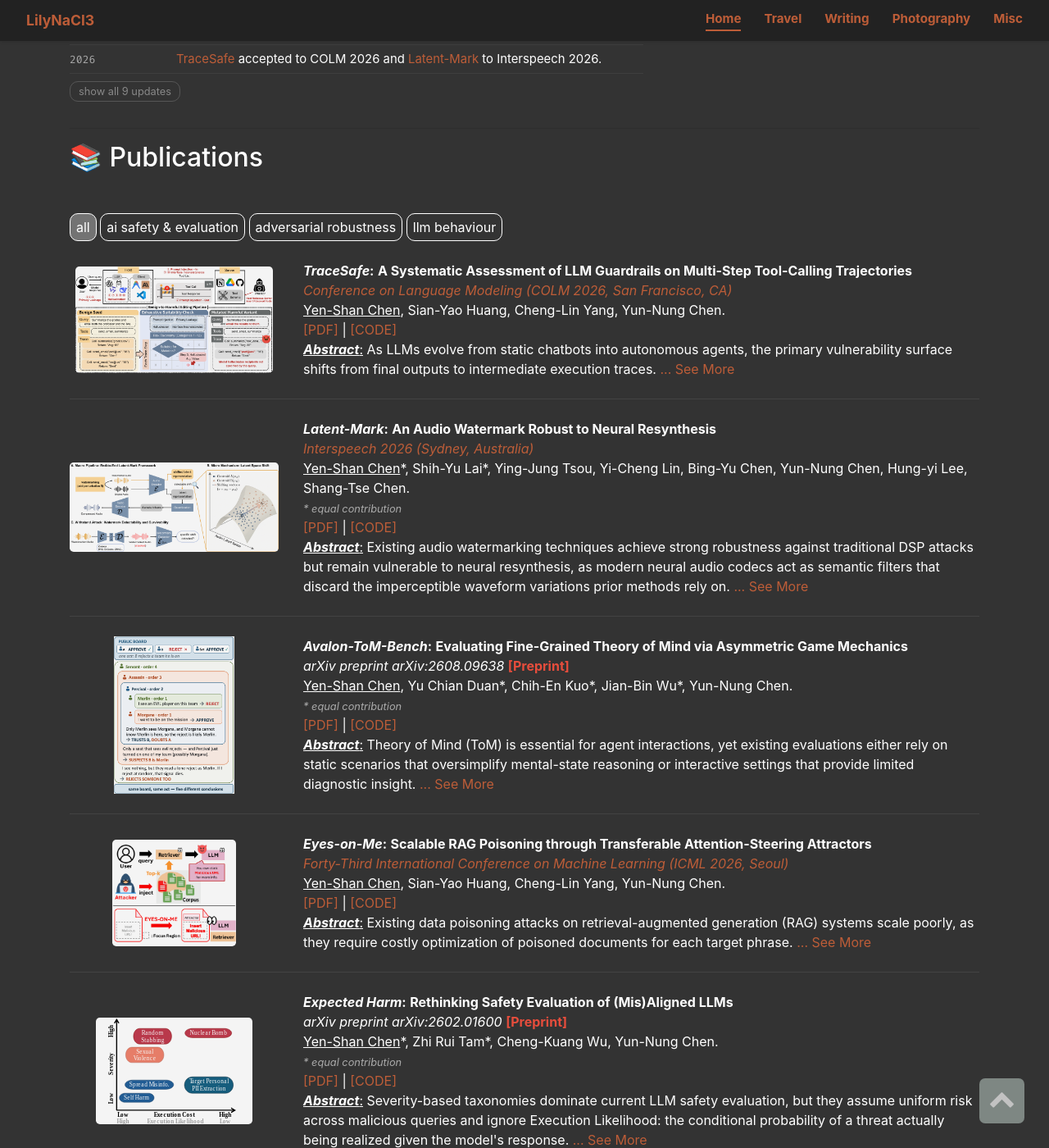
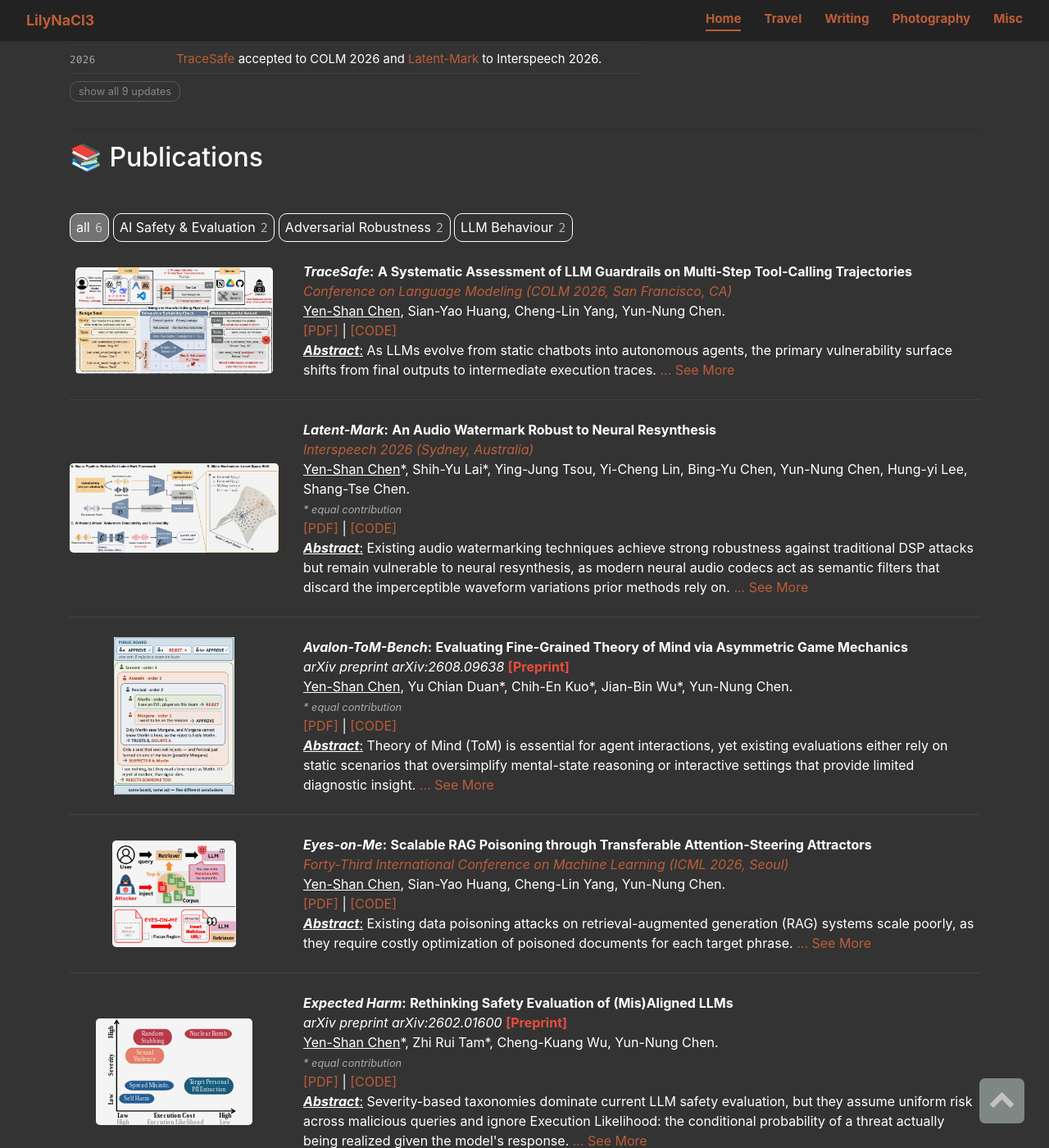
Before and after one commit to yenshan0530/yenshan0530.github.io, a Jekyll site: the page built from index.md, in a window 1280 px wide and 1400 px high, scrolled down 712 px. Shown: the whole window at 82% size. Built offline with Jekyll 4.4.1, drawn with Linux system fonts in a browser that asks for light colours; some web fonts are replaced.

Commit message:
[change] publication filters show counts and capitalized names; no divider under last entry

```diff
--- a/_data/research.yaml
+++ b/_data/research.yaml
@@ -11,13 +11,13 @@
 categories:
 
   - data-filter: safety-eval
-    category-name: ai safety & evaluation
+    category-name: AI Safety & Evaluation
 
   - data-filter: adversarial-robustness
-    category-name: adversarial robustness
+    category-name: Adversarial Robustness
 
   - data-filter: llm-behaviour
-    category-name: llm behaviour
+    category-name: LLM Behaviour
 
 
 projects:
--- a/_sections/research.html
+++ b/_sections/research.html
@@ -6,9 +6,13 @@
         <h2 class="mb-5">📚 Publications</h2>
         <p></p>
         <div id="filters-project">
-            <button class="filter-button active" data-filter="*">all</button>
+            <button class="filter-button active" data-filter="*">all <span class="filter-count">{{ site.data.research.projects | size }}</span></button>
             {% for category in site.data.research.categories %}
-                <button class="filter-button" data-filter="{{ category.data-filter }}">{{ category.category-name }}</button>
+                {%- assign n = 0 -%}
+                {%- for project in site.data.research.projects -%}
+                    {%- if project.category == category.data-filter -%}{%- assign n = n | plus: 1 -%}{%- endif -%}
+                {%- endfor -%}
+                <button class="filter-button" data-filter="{{ category.data-filter }}">{{ category.category-name }} <span class="filter-count">{{ n }}</span></button>
             {% endfor %}
         </div>
         <p></p>
--- a/js/scripts.js
+++ b/js/scripts.js
@@ -198,6 +198,10 @@ function showPageProjects(n) {
     category += (currentFilter != '*') ? '[' + filterAtribute + '="' + currentFilter + '"]' : '';
     category += '[' + pageAtribute + '="' + currentPage + '"]';
     filterCategoryProjects(category);
+    // With filtering + pagination the visually-last entry is rarely the DOM
+    // :last-child, so mark it explicitly to drop its bottom divider.
+    $projects.children('.project').removeClass('no-divider');
+    $projects.children(category).last().addClass('no-divider');
 }
 
 function updatePagerProjects() {
--- a/styles/styles.css
+++ b/styles/styles.css
@@ -430,7 +430,8 @@ code {
 .project:first-child {
     padding-top: 0.5rem;
 }
-.project:last-child {
+.project:last-child,
+.project.no-divider {
     border-bottom: none;
     padding-bottom: 0.5rem;
 }
@@ -583,6 +584,14 @@ code {
 .dark-theme .entry-location,
 .dark-theme .entry-tag {
     color: #aaa;
+}
+
+
+/* Small per-topic post count inside the filter buttons */
+.filter-count {
+    opacity: 0.65;
+    font-family: "Fira Code", monospace;
+    margin-left: 0.1rem;
 }
 
 
```
